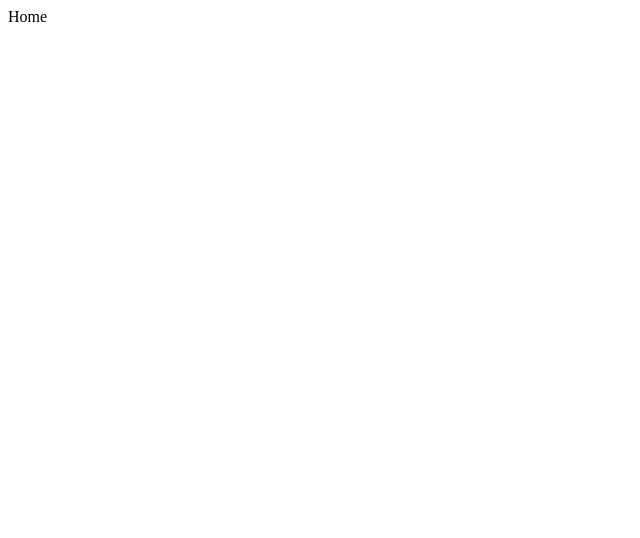
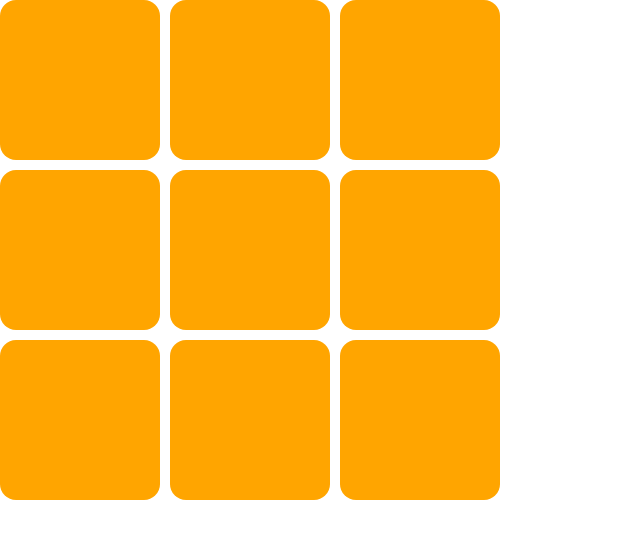
Before and after one commit to Dan-Viduykov/maze, a Next.js app: page / in a window 1280 px wide. Shown: the top 538 px of the page, without its empty margins (0-640 px from the left). Built offline with nearby package versions, Linux system fonts and the light colour scheme.

Commit message:
add game field

```diff
--- a/package.json
+++ b/package.json
@@ -15,7 +15,8 @@
     "react": "18.2.0",
     "react-dom": "18.2.0",
     "react-redux": "^8.0.2",
-    "sass": "^1.54.5"
+    "sass": "^1.54.5",
+    "uuid": "^8.3.2"
   },
   "devDependencies": {
     "@types/node": "18.7.11",
--- /dev/null
+++ b/src/components/GameField/GameField.module.scss
@@ -0,0 +1,13 @@
+@import '../../styles/main.scss';
+
+.field {
+    width: 500px;
+    height: 500px;
+    display: grid;
+    gap: 10px;
+
+    &__item {
+        background: orange;
+        border-radius: 16px;
+    }
+}
--- /dev/null
+++ b/src/components/GameField/GameField.tsx
@@ -0,0 +1,37 @@
+import { FC } from "react";
+import styles from "./GameField.module.scss";
+
+interface GameFieldProps {
+    className?: string;
+}
+
+const GameField: FC<GameFieldProps> = ({className}) => {
+    const uuid = require('uuid')
+    const fieldParams = { rows: 3, columns: 3 }
+    const elements = [
+        {id: uuid.v4()},
+        {id: uuid.v4()},
+        {id: uuid.v4()},
+        {id: uuid.v4()},
+        {id: uuid.v4()},
+        {id: uuid.v4()},
+        {id: uuid.v4()},
+        {id: uuid.v4()},
+        {id: uuid.v4()},
+    ];
+
+    const items = elements.map(item => <li key={item.id} className={styles.field__item}></li>)
+
+    return (
+        <ul
+            className={`${styles.field} ${className}`}
+            style={{
+                gridTemplate: `repeat(${fieldParams.rows}, 1fr) / repeat(${fieldParams.columns}, 1fr)`,
+            }}
+        >
+            {items}
+        </ul>
+    )
+}
+
+export default GameField
--- /dev/null
+++ b/src/components/GameField/index.ts
@@ -0,0 +1,3 @@
+import GameField from "./GameField";
+
+export default GameField;
--- a/src/components/screens/Home/Home.tsx
+++ b/src/components/screens/Home/Home.tsx
@@ -1,11 +1,12 @@
 import { FC } from "react";
+import GameField from "../../GameField";
 import styles from "./Home.module.scss";
 
 const Home: FC = () => {
     return (
-        <div>
-            Home
-        </div>
+        <>
+            <GameField />
+        </>
     )
 }
 
--- a/src/pages/_app.tsx
+++ b/src/pages/_app.tsx
@@ -1,5 +1,8 @@
 import { AppProps } from "next/app";
+import "../styles/_reset.scss";
 
-export default function MyApp({ Component, pageProps }: AppProps) {
+const MyApp = ({ Component, pageProps }: AppProps) => {
   return <Component {...pageProps} />
 }
+
+export default MyApp
--- /dev/null
+++ b/src/styles/_reset.scss
@@ -0,0 +1,242 @@
+html, body, div, span, applet, object, iframe,
+h1, h2, h3, h4, h5, h6, p, blockquote, pre,
+a, abbr, acronym, address, big, cite, code,
+del, dfn, em, img, ins, kbd, q, s, samp,
+small, strike, strong, sub, sup, tt, var,
+b, u, i, center,
+dl, dt, dd, ol, ul, li,
+fieldset, form, label, legend,
+table, caption, tbody, tfoot, thead, tr, th, td,
+article, aside, canvas, details, embed,
+figure, figcaption, footer, header, hgroup,
+menu, nav, output, ruby, section, summary,
+time, mark, audio, video {
+  margin: 0;
+	padding: 0;
+	border: 0;
+	font-size: 100%;
+	font: inherit;
+	vertical-align: baseline;
+}
+
+*, *::after, *::before {
+    box-sizing: border-box;
+}
+
+:focus {
+    outline: 0;
+}
+
+/* HTML5 display-role reset for older browsers */
+article, aside, details, figcaption, figure,
+footer, header, hgroup, menu, nav, section {
+	display: block;
+}
+
+body {
+	line-height: 1;
+}
+
+ol, ul {
+	list-style: none;
+}
+
+blockquote, q {
+	quotes: none;
+}
+
+blockquote:before, blockquote:after,
+q:before, q:after {
+	content: '';
+	content: none;
+}
+
+table {
+	border-collapse: collapse;
+	border-spacing: 0;
+}
+
+input[type=search]::-webkit-search-cancel-button,
+input[type=search]::-webkit-search-decoration,
+input[type=search]::-webkit-search-results-button,
+input[type=search]::-webkit-search-results-decoration {
+    -webkit-appearance: none;
+    -moz-appearance: none;
+}
+
+input[type=search] {
+    -webkit-appearance: none;
+    -moz-appearance: none;
+    -webkit-box-sizing: content-box;
+    -moz-box-sizing: content-box;
+    box-sizing: content-box;
+}
+
+textarea {
+    overflow: auto;
+    vertical-align: top;
+    resize: vertical;
+}
+
+audio,
+canvas,
+video {
+    display: inline-block;
+    *display: inline;
+    *zoom: 1;
+    max-width: 100%;
+}
+
+audio:not([controls]) {
+    display: none;
+    height: 0;
+}
+
+[hidden] {
+    display: none;
+}
+
+html {
+    font-size: 100%; /* 1 */
+    -webkit-text-size-adjust: 100%; /* 2 */
+    -ms-text-size-adjust: 100%; /* 2 */
+}
+
+a:focus {
+    outline: thin dotted;
+}
+
+a:active,
+a:hover {
+    outline: 0;
+}
+
+img {
+    border: 0; /* 1 */
+    -ms-interpolation-mode: bicubic; /* 2 */
+}
+
+figure {
+    margin: 0;
+}
+
+form {
+    margin: 0;
+}
+
+fieldset {
+    border: 1px solid #c0c0c0;
+    margin: 0 2px;
+    padding: 0.35em 0.625em 0.75em;
+}
+
+legend {
+    border: 0; /* 1 */
+    padding: 0;
+    white-space: normal; /* 2 */
+    *margin-left: -7px; /* 3 */
+}
+
+button,
+input,
+select,
+textarea {
+    font-size: 100%; /* 1 */
+    margin: 0; /* 2 */
+    vertical-align: baseline; /* 3 */
+    *vertical-align: middle; /* 3 */
+}
+
+button,
+input {
+    line-height: normal;
+    border: none;
+    background: transparent;
+}
+
+button,
+select {
+    text-transform: none;
+}
+
+button,
+html input[type="button"], /* 1 */
+input[type="reset"],
+input[type="submit"] {
+    -webkit-appearance: button; /* 2 */
+    cursor: pointer; /* 3 */
+    *overflow: visible;  /* 4 */
+}
+
+button[disabled],
+html input[disabled] {
+    cursor: default;
+}
+
+input[type="checkbox"],
+input[type="radio"] {
+    box-sizing: border-box; /* 1 */
+    padding: 0; /* 2 */
+    *height: 13px; /* 3 */
+    *width: 13px; /* 3 */
+}
+
+input[type="search"] {
+    -webkit-appearance: textfield; /* 1 */
+    -moz-box-sizing: content-box;
+    -webkit-box-sizing: content-box; /* 2 */
+    box-sizing: content-box;
+}
+
+input[type="search"]::-webkit-search-cancel-button,
+input[type="search"]::-webkit-search-decoration {
+    -webkit-appearance: none;
+}
+
+button::-moz-focus-inner,
+input::-moz-focus-inner {
+    border: 0;
+    padding: 0;
+}
+
+textarea {
+    overflow: auto; /* 1 */
+    vertical-align: top; /* 2 */
+}
+
+table {
+    border-collapse: collapse;
+    border-spacing: 0;
+}
+
+html,
+button,
+input,
+select,
+textarea {
+    color: #222;
+}
+
+::-moz-selection {
+    background: #b3d4fc;
+    text-shadow: none;
+}
+
+::selection {
+    background: #b3d4fc;
+    text-shadow: none;
+}
+
+img {
+    vertical-align: middle;
+}
+
+fieldset {
+    border: 0;
+    margin: 0;
+    padding: 0;
+}
+
+textarea {
+    resize: vertical;
+}
--- /dev/null
+++ b/src/styles/main.scss
@@ -0,0 +1 @@
+@import './vars';
```
Also changed, not shown: src/styles/_vars.scss (added), 1 other file (tests, documents, lock files or other folders).
